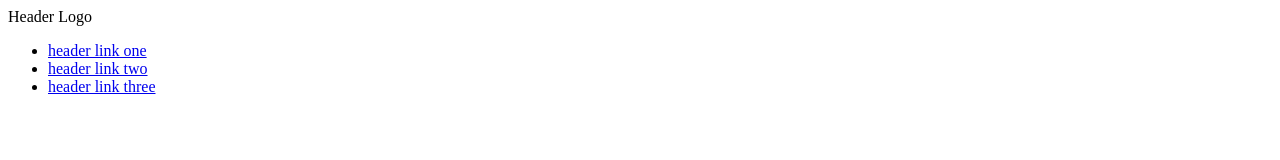
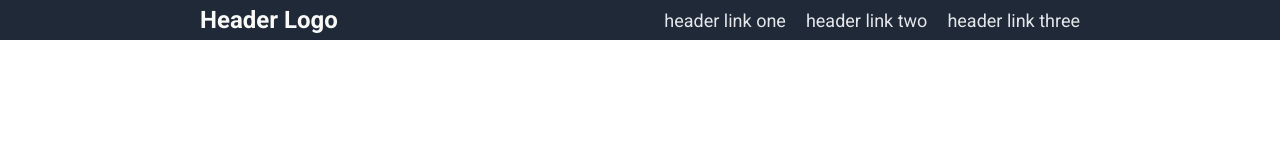
Before and after one commit to d2038/landing-page, a plain HTML site: page index.html in a window 1280 px wide. Drawn offline with Linux system fonts and the light colour scheme.

Commit message:
Add header styles

```diff
--- a/index.html
+++ b/index.html
@@ -1,13 +1,15 @@
 <!DOCTYPE html>
 <html lang="en">
-
   <head>
     <meta charset="UTF-8">
     <meta http-equiv="X-UA-Compatible" content="IE=edge">
     <meta name="viewport" content="width=device-width, initial-scale=1.0">
     <title>Landing Page</title>
+    <link rel="stylesheet" href="style.css">
+    <link rel="preconnect" href="https://fonts.googleapis.com">
+    <link rel="preconnect" href="https://fonts.gstatic.com" crossorigin>
+    <link href="https://fonts.googleapis.com/css2?family=Roboto:ital,wght@0,400;0,700;0,900;1,400;1,700;1,900&display=swap" rel="stylesheet">
   </head>
-
   <body>
     <div class="hero">
       <div class="header">
@@ -45,5 +47,4 @@
       </div>
       <div class="footer"></div>     -->
   </body>
-
 </html>
--- a/style.css
+++ b/style.css
@@ -0,0 +1,38 @@
+body {
+  margin: 0;
+  display: flex;
+  flex-direction: column;
+  font-family: 'Roboto', sans-serif;
+}
+
+.hero {
+  background-color: #1f2937;
+  padding: 0 200px 0;
+}
+
+.header {
+  display: flex;
+  justify-content: space-between;
+  align-items: center;
+  height: 40px;
+}
+
+.header ul {
+  list-style: none;
+  margin: 0;
+  padding: 0;
+  display: flex;
+  gap: 20px;
+}
+
+.header li a {
+  text-decoration: none;
+  font-size: 18px;
+  color: #E5E7EB;
+}
+
+.header-logo {
+  font-size: 24px;
+  font-weight: bold;
+  color: #F9FAF8;
+}
```
Lines whose indentation alone changed are shown as unchanged.
